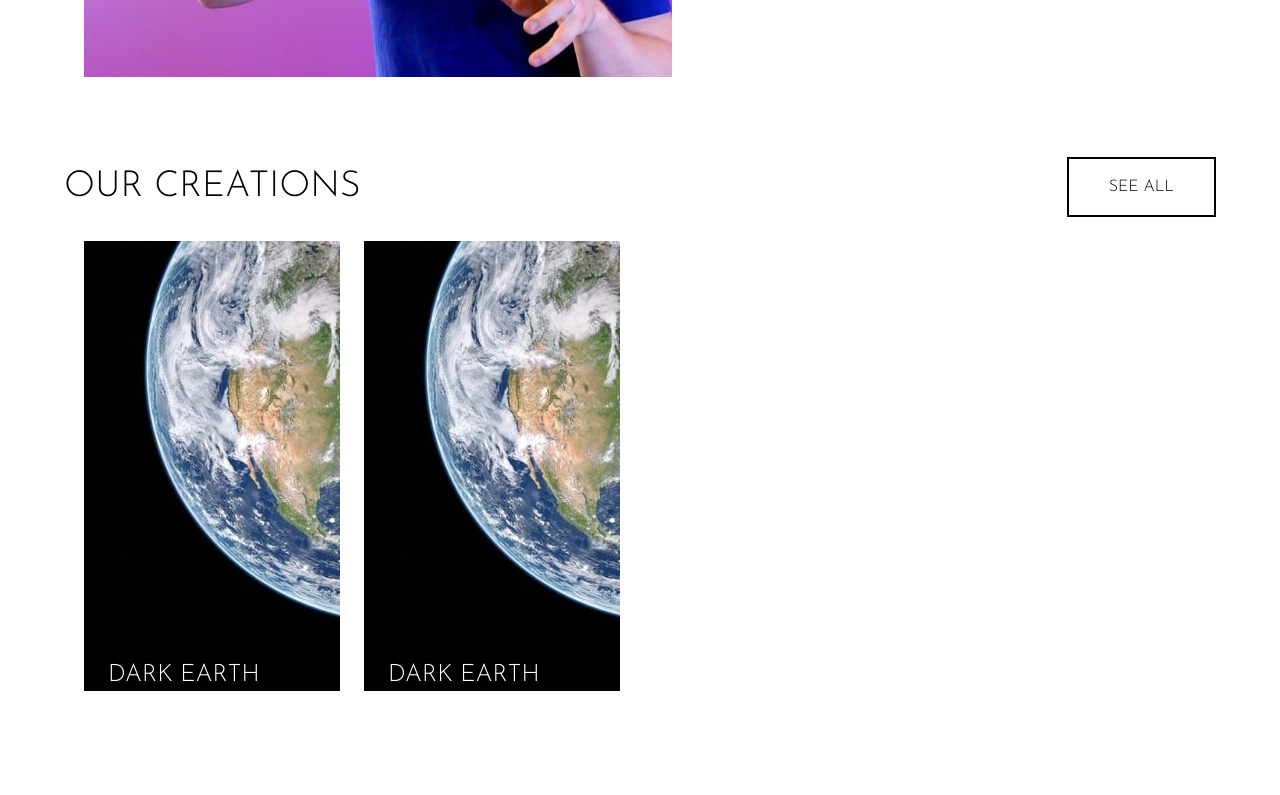
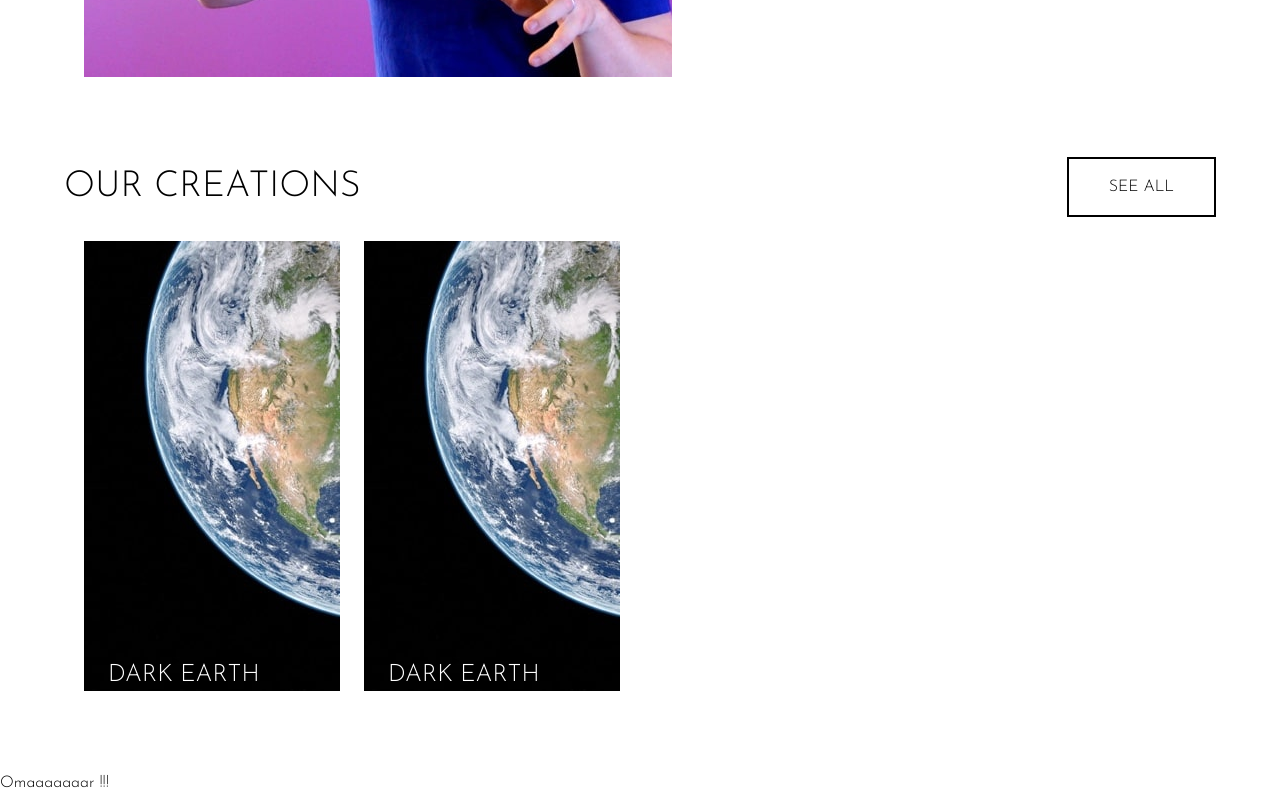
Before and after one commit to Hassan-El-Sobky/tailwindtest, a website: page index.html in a window 1280 px wide. Shown: the part 1215-2010 px from the top of the page. Before the commit the page ends 1986 px from the top, so only its background shows below. Drawn offline with Linux system fonts and the light colour scheme.

Commit message:
omar 3aml add le esmo

```diff
--- a/index.html
+++ b/index.html
@@ -13,6 +13,8 @@
 </head>
 <body>
 <!-- HERO SECTION -->
+
+
 
 <section id="hero" class="text-white ">
 
@@ -189,7 +191,7 @@
 
 
 
-
+<h1>Omaaaaaaar !!!</h1>
 
 
 
```
